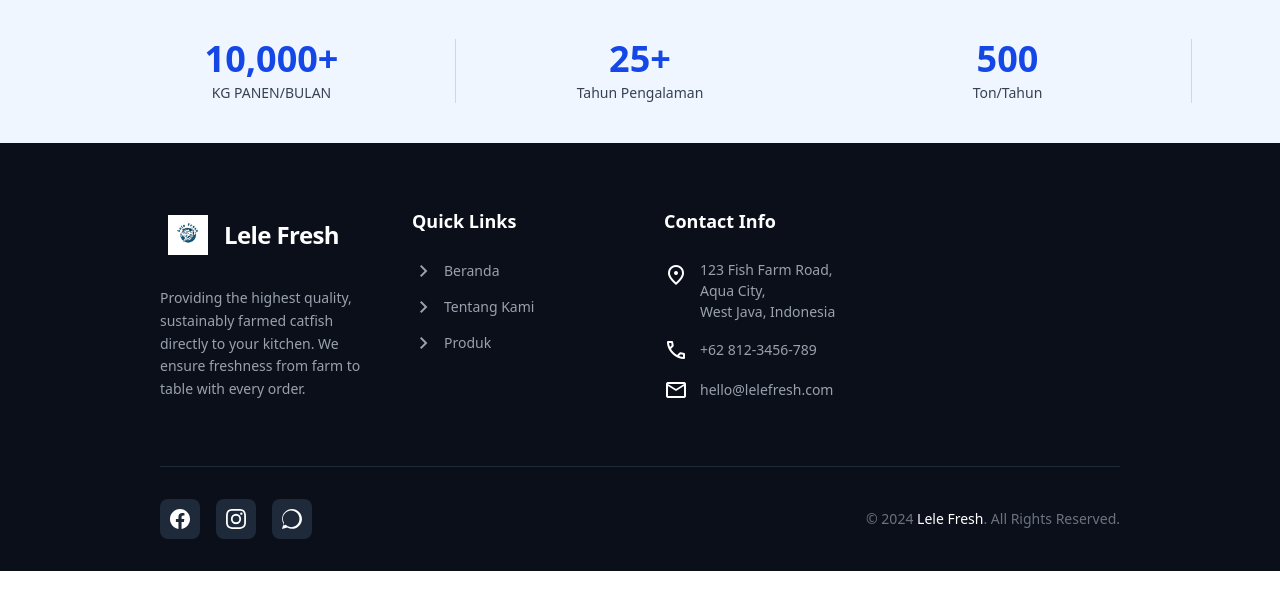
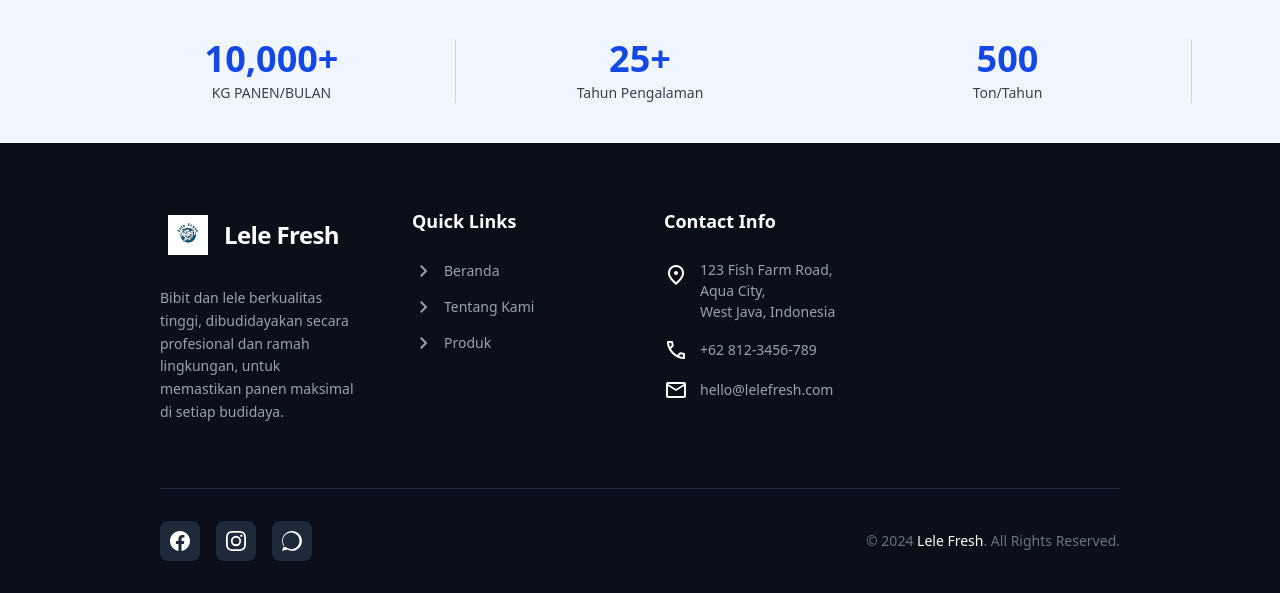
Before and after one commit to Beelial/Project-DDP, a Django app: page /home/ in a window 1280 px wide. Shown: the part 1509-2102 px from the top of the page. Before the commit the page ends 2080 px from the top, so only its background shows below. Run offline with Django 5.2, Linux system fonts and the light colour scheme; style sheets or scripts are compiled from the project's sources.

Commit message:
footer.html

```diff
--- a/lele/hello/templates/footer.html
+++ b/lele/hello/templates/footer.html
@@ -14,8 +14,7 @@
                             <span class="text-2xl font-black tracking-tight">Lele Fresh</span>
                         </div>
                         <p class="text-gray-400 text-sm leading-relaxed max-w-xs">
-                            Providing the highest quality, sustainably farmed catfish directly to your kitchen. We
-                            ensure freshness from farm to table with every order.
+                            Bibit dan lele berkualitas tinggi, dibudidayakan secara profesional dan ramah lingkungan, untuk memastikan panen maksimal di setiap budidaya.
                         </p>
                     </div>
                     <!-- Column 2: Quick Links -->
```
